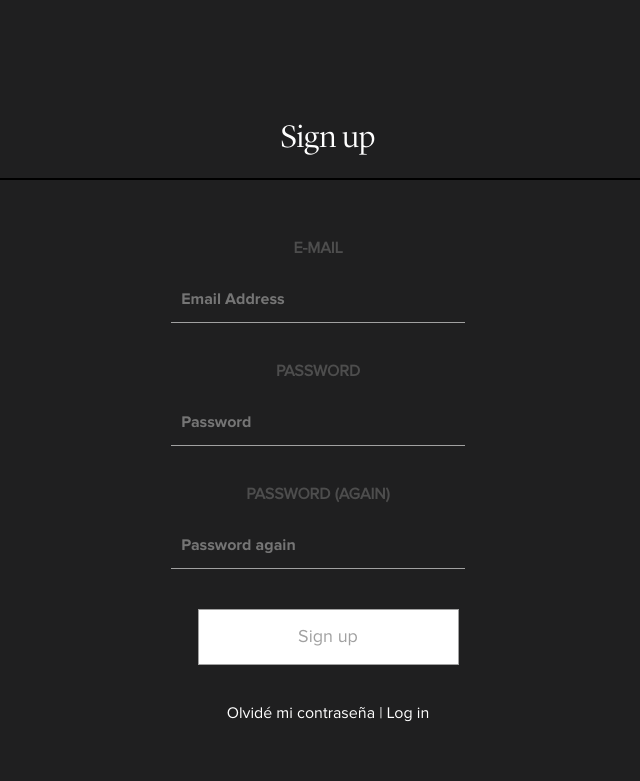
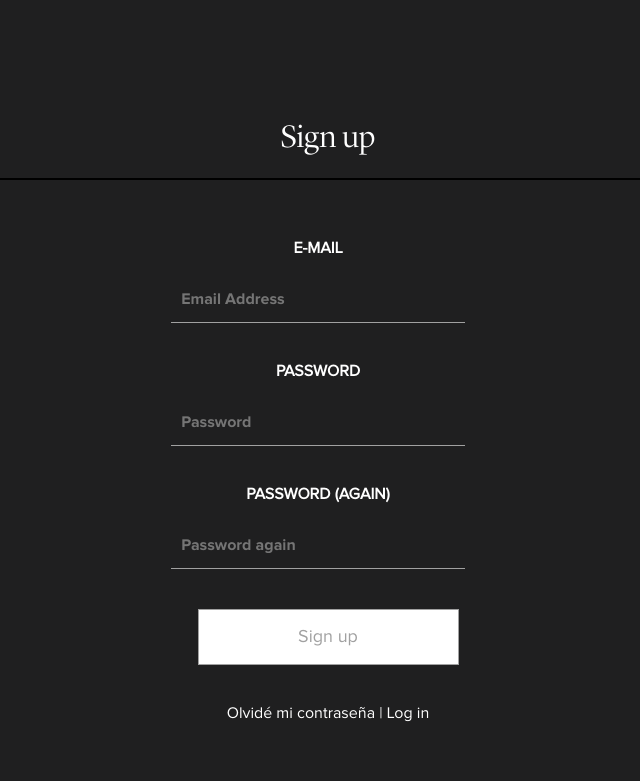
Before and after one commit to R3SWebDevelopment/Fronesis, a Django app: page /accounts/signup/ in a window 1280 px wide. Shown: the part 83-864 px from the top of the page, without its empty margins (312-952 px from the left). Run offline with Django 3.2, Linux system fonts and the light colour scheme; parts of the project's set-up code (start-up, migrations or seed data) failed here and were passed over; some libraries are stand-ins or nearby versions.

Commit message:
Change color on account login and signup labels

```diff
--- a/templates/account/login.html
+++ b/templates/account/login.html
@@ -29,13 +29,13 @@
       {% endif %}
         <div class="one-col p20">
           <div class="two-col columns">
-            <label for="{{ form.login.id_for_label }}" class="dark-label mb20">{{ form.login.label|upper }}</label>
+            <label for="{{ form.login.id_for_label }}" class="dark-label mb20" style="color:white;">{{ form.login.label|upper }}</label>
             <input type="email" id = "{{ form.login.id_for_label }}" name = "{{ form.login.html_name }}" value = "{{ form.login.value|default:'' }}" class="border-bottom-input two-col columns" placeholder="Email Address" required>
           </div>
         </div>
         <div class="one-col p20">
           <div class="two-col columns">
-            <label for="{{ form.password.id_for_label }}" class="dark-label mb20">{{ form.password.label|upper }}</label>
+            <label for="{{ form.password.id_for_label }}" class="dark-label mb20" style="color:white;">{{ form.password.label|upper }}</label>
             <input type="password" id = "{{ form.password.id_for_label }}" name = "{{ form.password.html_name }}" value = "{{ form.password.value|default:'' }}" class="border-bottom-input two-col columns" placeholder="Password" required>
           </div>
         </div>
--- a/templates/account/signup.html
+++ b/templates/account/signup.html
@@ -34,19 +34,19 @@
       {% endif %}
         <div class="one-col p20">
           <div class="two-col columns">
-            <label for="{{ form.email.id_for_label }}" class="dark-label mb20">{{ form.email.label|upper }}</label>
+            <label for="{{ form.email.id_for_label }}" class="dark-label mb20" style="color:white;">{{ form.email.label|upper }}</label>
             <input type="email" id = "{{ form.email.id_for_label }}" name = "{{ form.email.html_name }}" value = "{{ form.email.value|default:'' }}" class="border-bottom-input two-col columns" placeholder="Email Address" required>
           </div>
         </div>
         <div class="one-col p20">
           <div class="two-col columns">
-            <label for="{{ form.password1.id_for_label }}" class="dark-label mb20">{{ form.password1.label|upper }}</label>
+            <label for="{{ form.password1.id_for_label }}" class="dark-label mb20" style="color:white;">{{ form.password1.label|upper }}</label>
             <input type="password" id = "{{ form.password1.id_for_label }}" name = "{{ form.password1.html_name }}" value = "{{ form.password1.value|default:'' }}" class="border-bottom-input two-col columns" placeholder="Password" required>
           </div>
         </div>
         <div class="one-col p20">
           <div class="two-col columns">
-            <label for="{{ form.password2.id_for_label }}" class="dark-label mb20">{{ form.password2.label|upper }}</label>
+            <label for="{{ form.password2.id_for_label }}" class="dark-label mb20" style="color:white;">{{ form.password2.label|upper }}</label>
             <input type="password" id = "{{ form.password2.id_for_label }}" name = "{{ form.password2.html_name }}" value = "{{ form.password2.value|default:'' }}" class="border-bottom-input two-col columns" placeholder="Password again" required>
           </div>
         </div>
```
